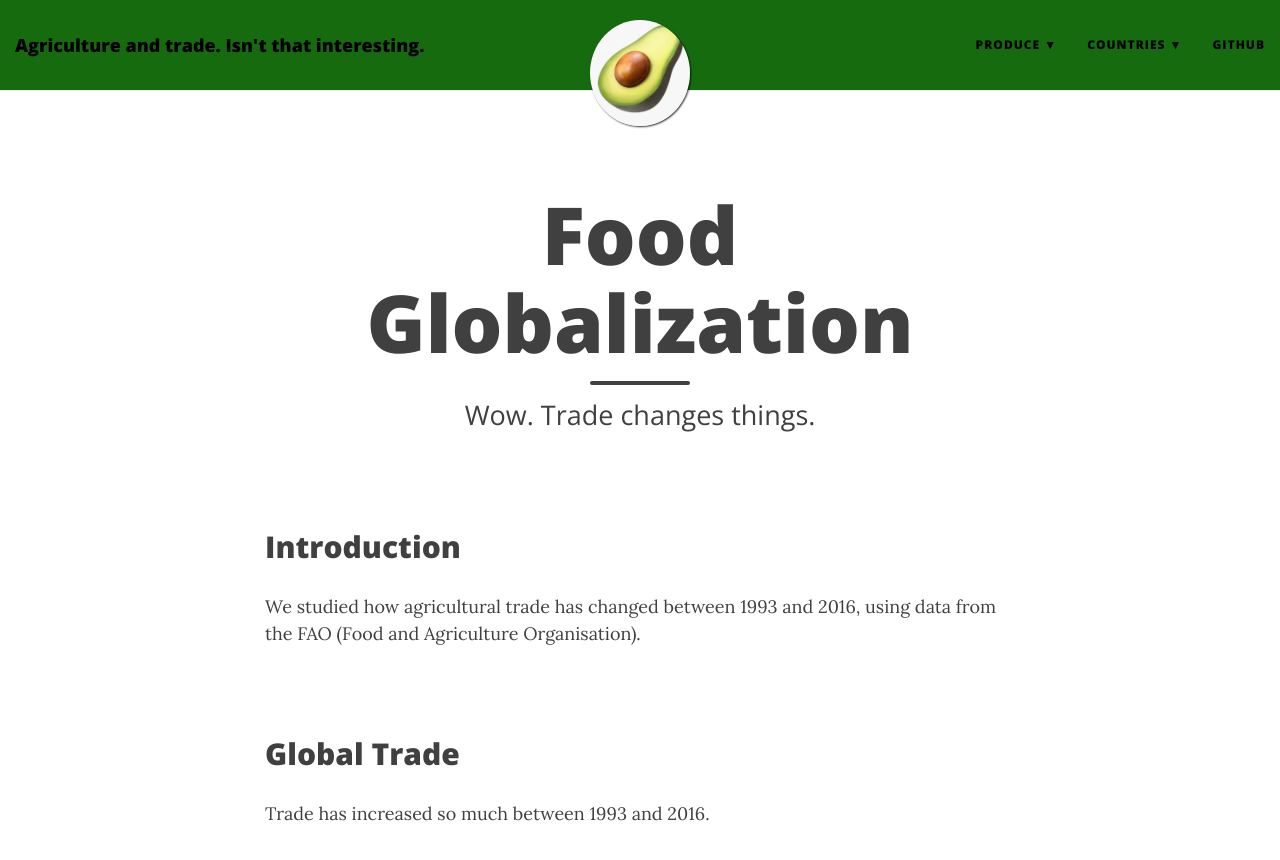
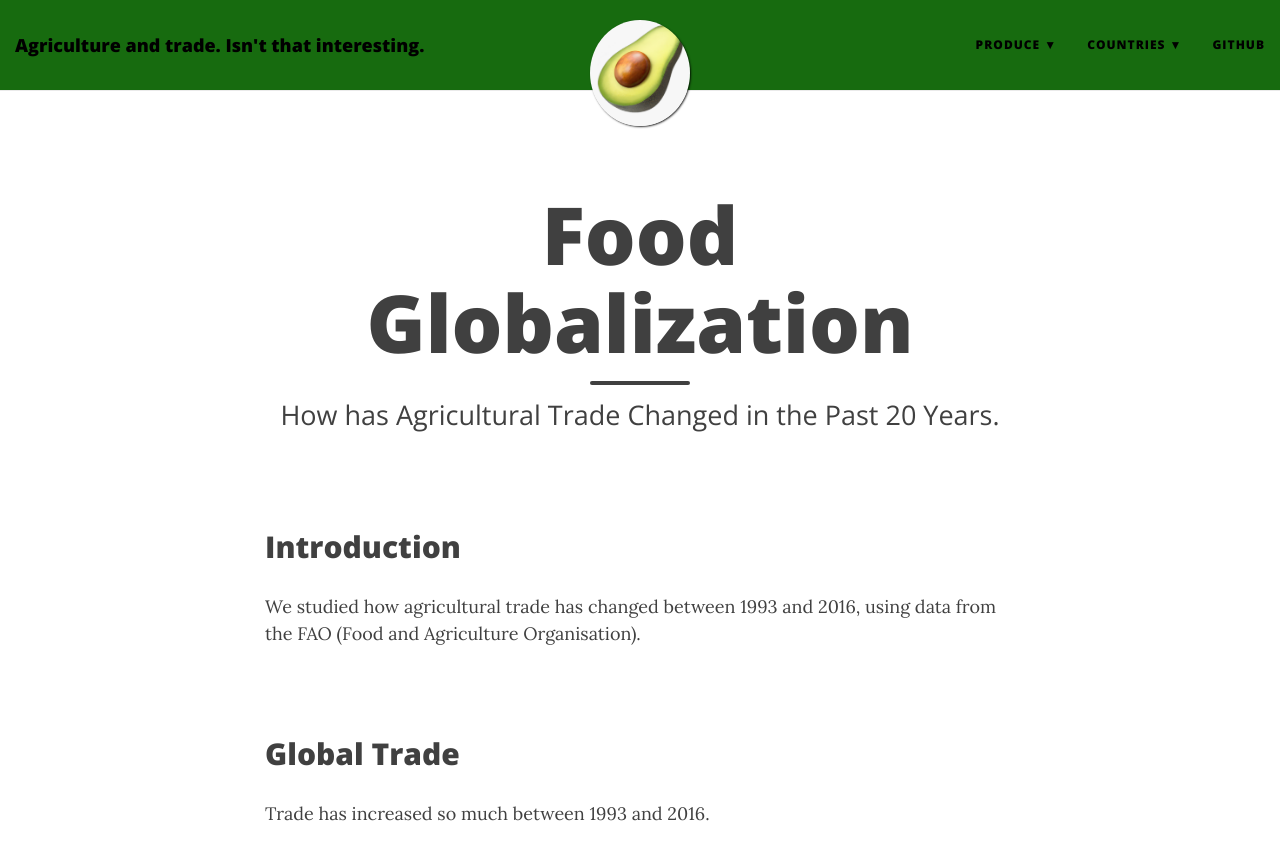
Before and after one commit to granadahfg/granadahfg.github.io, a Jekyll site: the page built from index.md, in a window 1280 px wide and 900 px high. Shown: the top 860 px of the window. Built offline with Jekyll 4.4.1, drawn with Linux system fonts in a browser that asks for light colours; nearby versions of some CDN libraries.

Commit message:
Wrote more meaningful text

```diff
--- a/index.md
+++ b/index.md
@@ -1,7 +1,7 @@
 ---
 layout: page
 title: Food Globalization
-subtitle: Wow. Trade changes things.
+subtitle: How has Agricultural Trade Changed in the Past 20 Years.
 use-site-title: true
 ---
 
```
